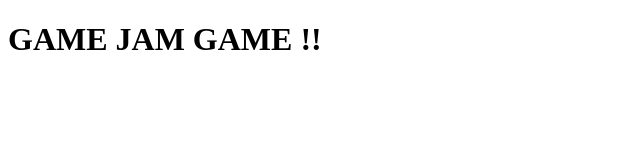
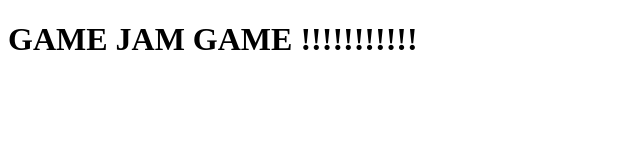
Before and after one commit to alexeagleson/game-jame-template-setup, a Next.js app: page / in a window 1280 px wide. Shown: the top 160 px of the page, without its empty margins (0-640 px from the left). Built offline with nearby package versions, Linux system fonts and the light colour scheme.

Commit message:
added yo

```diff
--- a/pages/index.tsx
+++ b/pages/index.tsx
@@ -6,7 +6,7 @@
 
   return (
     <>
-      <h1>GAME JAM GAME !!</h1>
+      <h1>GAME JAM GAME !!!!!!!!!!!</h1>
       {/* <button
         onClick={() => {
           axios.get('/current_turn').then(axiosResponse => {
```
